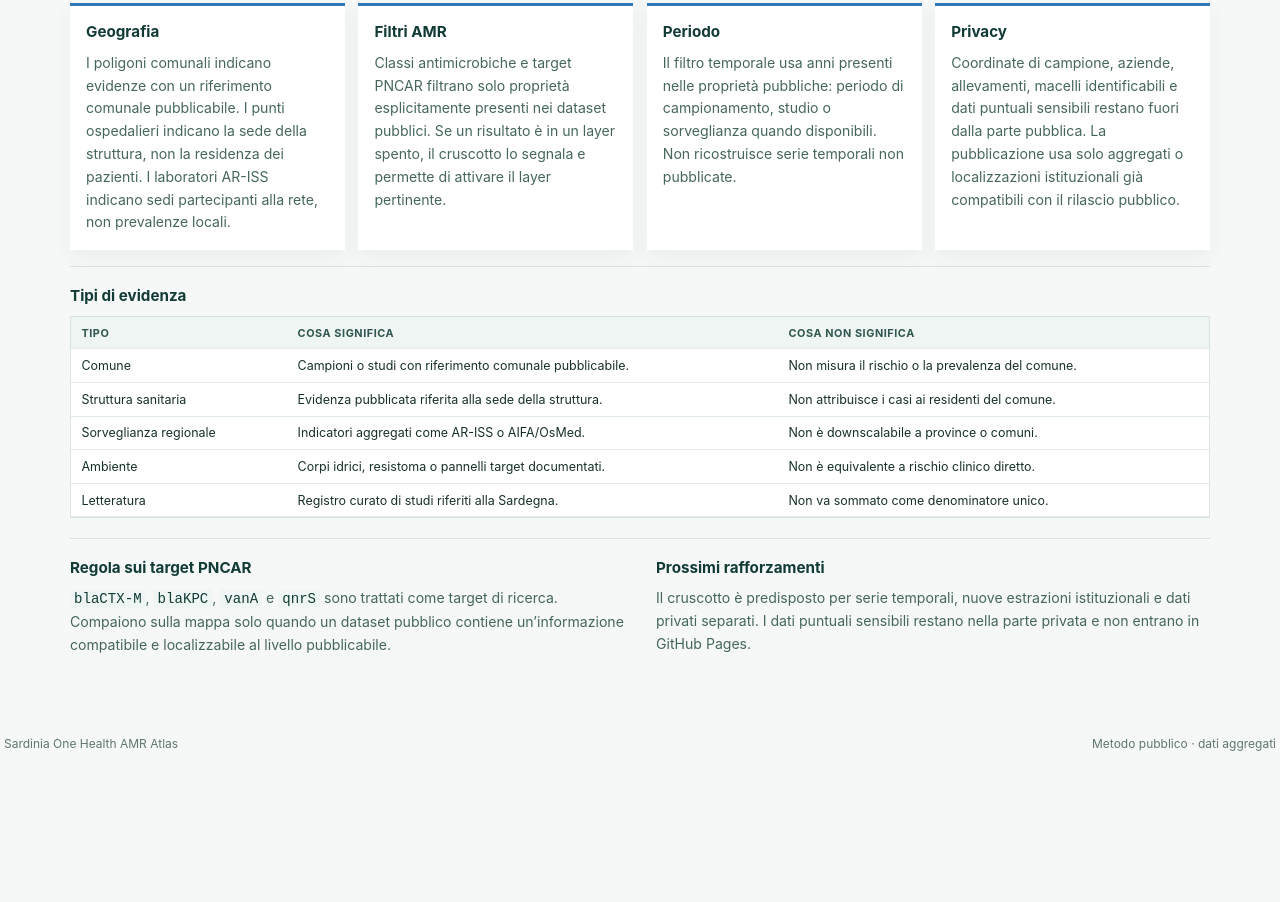
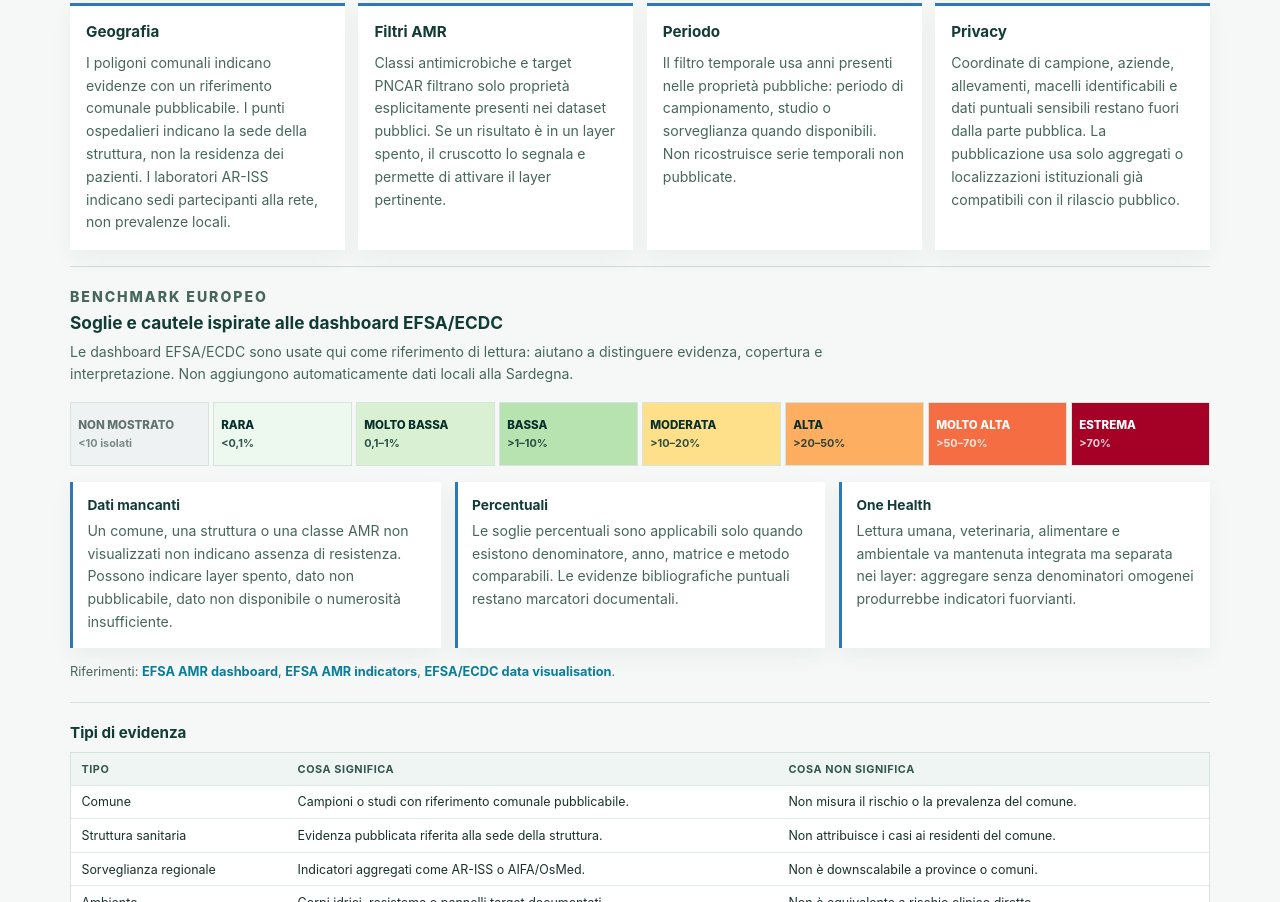
Before and after one commit to aguaraglia/sardinia-one-health-amr-atlas, a plain HTML site: page methodology.html in a window 1280 px wide. Shown: the part 479-1381 px from the top of the page. Before the commit the page ends 1242 px from the top, so only its background shows below. Drawn offline with Linux system fonts and the light colour scheme.

Commit message:
Add EFSA benchmark methodology

```diff
--- a/methodology.html
+++ b/methodology.html
@@ -55,6 +55,44 @@
       </article>
     </section>
 
+    <section class="method-section efsa-method">
+      <div class="method-section-heading">
+        <p class="section-kicker">BENCHMARK EUROPEO</p>
+        <h3>Soglie e cautele ispirate alle dashboard EFSA/ECDC</h3>
+        <p>Le dashboard EFSA/ECDC sono usate qui come riferimento di lettura: aiutano a distinguere evidenza, copertura e interpretazione. Non aggiungono automaticamente dati locali alla Sardegna.</p>
+      </div>
+      <div class="threshold-scale" aria-label="Soglie EFSA/ECDC per livelli di resistenza">
+        <span class="threshold-muted">non mostrato<br><small>&lt;10 isolati</small></span>
+        <span>rara<br><small>&lt;0,1%</small></span>
+        <span>molto bassa<br><small>0,1–1%</small></span>
+        <span>bassa<br><small>&gt;1–10%</small></span>
+        <span>moderata<br><small>&gt;10–20%</small></span>
+        <span>alta<br><small>&gt;20–50%</small></span>
+        <span>molto alta<br><small>&gt;50–70%</small></span>
+        <span>estrema<br><small>&gt;70%</small></span>
+      </div>
+      <div class="method-note-grid">
+        <article>
+          <h4>Dati mancanti</h4>
+          <p>Un comune, una struttura o una classe AMR non visualizzati non indicano assenza di resistenza. Possono indicare layer spento, dato non pubblicabile, dato non disponibile o numerosità insufficiente.</p>
+        </article>
+        <article>
+          <h4>Percentuali</h4>
+          <p>Le soglie percentuali sono applicabili solo quando esistono denominatore, anno, matrice e metodo comparabili. Le evidenze bibliografiche puntuali restano marcatori documentali.</p>
+        </article>
+        <article>
+          <h4>One Health</h4>
+          <p>Lettura umana, veterinaria, alimentare e ambientale va mantenuta integrata ma separata nei layer: aggregare senza denominatori omogenei produrrebbe indicatori fuorvianti.</p>
+        </article>
+      </div>
+      <p class="method-links">
+        Riferimenti:
+        <a href="https://www.efsa.europa.eu/en/microstrategy/dashboard-antimicrobial-resistance" target="_blank" rel="noreferrer">EFSA AMR dashboard</a>,
+        <a href="https://www.efsa.europa.eu/en/microstrategy/dashboard-indicators-antimicrobial-resistance" target="_blank" rel="noreferrer">EFSA AMR indicators</a>,
+        <a href="https://multimedia.efsa.europa.eu/dataviz-2020/index.htm" target="_blank" rel="noreferrer">EFSA/ECDC data visualisation</a>.
+      </p>
+    </section>
+
     <section class="method-section">
       <h3>Tipi di evidenza</h3>
       <div class="method-table-wrap">
--- a/styles.css
+++ b/styles.css
@@ -112,6 +112,26 @@ main { max-width: 1500px; margin: 0 auto; padding: 0 1rem 1rem; }
 .method-section.two-col { display: grid; grid-template-columns: 1fr 1fr; gap: 2rem; }
 .method-table-wrap { overflow: auto; border: 1px solid #d7e3dd; background: #fff; }
 .method-section code { padding: .08rem .25rem; background: #eef5f2; color: #123b35; border-radius: 3px; }
+.method-section-heading { max-width: 760px; }
+.method-section-heading h3 { margin: .2rem 0 .45rem; font-size: 1.08rem; color: #123b35; }
+.efsa-method { border-top: 1px solid #cbded7; }
+.threshold-scale { display: grid; grid-template-columns: repeat(8, minmax(0, 1fr)); gap: .25rem; margin: 1rem 0; }
+.threshold-scale span { min-height: 64px; padding: .6rem .45rem; display: flex; flex-direction: column; justify-content: center; gap: .25rem; color: #082f2c; font-size: .72rem; font-weight: 850; line-height: 1.15; text-transform: uppercase; background: linear-gradient(180deg, #eef8f2, #c8ead5); border: 1px solid #d7e3dd; }
+.threshold-scale span:nth-child(2) { background: #edf8ef; }
+.threshold-scale span:nth-child(3) { background: #d9f0d3; }
+.threshold-scale span:nth-child(4) { background: #b7e3b1; }
+.threshold-scale span:nth-child(5) { background: #fee08b; }
+.threshold-scale span:nth-child(6) { background: #fdae61; }
+.threshold-scale span:nth-child(7) { background: #f46d43; color: #fff; }
+.threshold-scale span:nth-child(8) { background: #a50026; color: #fff; }
+.threshold-scale small { font-size: .68rem; font-weight: 650; text-transform: none; opacity: .82; }
+.threshold-scale .threshold-muted { background: #eef2f3; color: #61736f; }
+.method-note-grid { display: grid; grid-template-columns: repeat(3, minmax(0, 1fr)); gap: .85rem; margin-top: .85rem; }
+.method-note-grid article { padding: .9rem; background: #fff; border-left: 3px solid #2f78b7; box-shadow: 0 8px 20px #17352c0d; }
+.method-note-grid h4 { margin: 0 0 .45rem; color: #123b35; font-size: .86rem; }
+.method-links { margin-top: .9rem !important; font-size: .8rem !important; }
+.method-links a { color: #087d9c; font-weight: 750; text-decoration: none; }
+.method-links a:hover { text-decoration: underline; }
 @media (max-width: 900px) { .atlas-grid { grid-template-columns: 1fr; } .amr-panel { order: 2; } #map { order: 1; } }
 footer { display: flex; justify-content: space-between; gap: 1rem; padding: .75rem .25rem; color: #60776e; font-size: .75rem; }
 .leaflet-control-layers, .leaflet-popup-content-wrapper { border-radius: 10px; }
@@ -184,8 +204,13 @@ body.atlas-dashboard { min-height: 100vh; background: #edf2f7; color: #15314f; }
 .atlas-dashboard .source-panel summary { padding-top: .85rem; cursor: pointer; color: #143b60; font-size: .78rem; font-weight: 850; }
 .atlas-dashboard .source-panel .source-links { columns: 2; column-gap: 2rem; margin-top: .65rem; color: #4d6b85; font-size: .78rem; }
 .atlas-dashboard .source-panel .source-links a { color: #087d9c; }
+.atlas-dashboard .benchmark-links { margin-top: .9rem; padding: .85rem; border: 1px solid #d8e7ee; border-radius: 6px; background: #f6fbfd; font-size: .76rem; line-height: 1.5; }
+.atlas-dashboard .benchmark-links strong { display: block; color: #143b60; font-size: .74rem; letter-spacing: .08em; text-transform: uppercase; }
+.atlas-dashboard .benchmark-links p { margin: .3rem 0 .55rem; color: #5e778d; }
+.atlas-dashboard .benchmark-links a { display: inline-flex; margin: 0 .75rem .25rem 0; color: #087d9c; font-weight: 800; text-decoration: none; }
+.atlas-dashboard .benchmark-links a:hover { text-decoration: underline; }
 .atlas-dashboard .literature-section { margin-top: 1rem; border-radius: 8px; border-color: #d5e1eb; box-shadow: 0 10px 28px #183a5a0b; }.atlas-dashboard .literature-section h2 { color: #143b60; }.atlas-dashboard .literature-section p { color: #617a91; }.atlas-dashboard .table-wrap { border-color: #d9e4ed; }.atlas-dashboard footer { color: #607890; }
 .atlas-dashboard .leaflet-control-layers { max-height: calc(100vh - 180px); overflow: auto; border-radius: 6px; border-color: #cddbe6 !important; }.atlas-dashboard .leaflet-popup-content-wrapper { border-radius: 6px; }
 @media (max-width: 1120px) { .atlas-dashboard .atlas-grid { grid-template-columns: minmax(0, 1fr) 230px; }.atlas-dashboard .workspace-main { padding-inline: 1.35rem; }.atlas-dashboard .workspace-topbar { padding-inline: 1.35rem; } }
-@media (max-width: 1120px) { .atlas-dashboard .digest-grid { grid-template-columns: 1fr; }.atlas-dashboard .source-panel .source-links { columns: 1; }.atlas-dashboard .overview-strip { grid-template-columns: repeat(3, minmax(0, 1fr)); }.method-grid { grid-template-columns: repeat(2, minmax(0, 1fr)); } }
+@media (max-width: 1120px) { .atlas-dashboard .digest-grid { grid-template-columns: 1fr; }.atlas-dashboard .source-panel .source-links { columns: 1; }.atlas-dashboard .overview-strip { grid-template-columns: repeat(3, minmax(0, 1fr)); }.method-grid { grid-template-columns: repeat(2, minmax(0, 1fr)); }.threshold-scale { grid-template-columns: repeat(4, minmax(0, 1fr)); }.method-note-grid { grid-template-columns: 1fr; } }
 @media (max-width: 880px) { .atlas-dashboard .dashboard-shell { display: block; }.atlas-dashboard .dashboard-sidebar { position: static; width: auto; height: auto; }.atlas-brand { min-height: 82px; }.sidebar-scroll { max-height: 460px; }.atlas-dashboard .atlas-grid { grid-template-columns: 1fr; }.atlas-dashboard .results-rail { min-height: 180px; }.atlas-dashboard #map { height: 550px; }.atlas-dashboard .intro, .atlas-dashboard .temporal-strip, .atlas-dashboard .data-digest-heading { align-items: flex-start; flex-direction: column; gap: .7rem; }.atlas-dashboard .overview-strip, .method-grid, .method-section.two-col { grid-template-columns: 1fr; }.atlas-dashboard .workspace-main { padding: 1.25rem 1rem; }.atlas-dashboard .workspace-topbar { padding-inline: 1rem; }.atlas-dashboard .workspace-nav { gap: .8rem; overflow-x: auto; }.atlas-dashboard .workspace-nav a { font-size: .7rem; } }
```
Also changed, not shown: index.html (+7 -0 lines).
